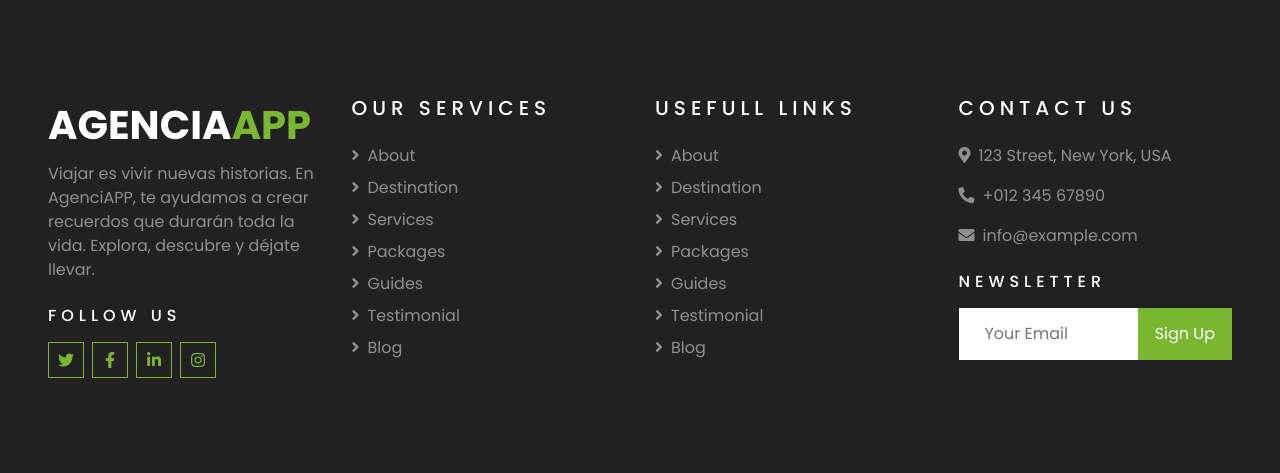
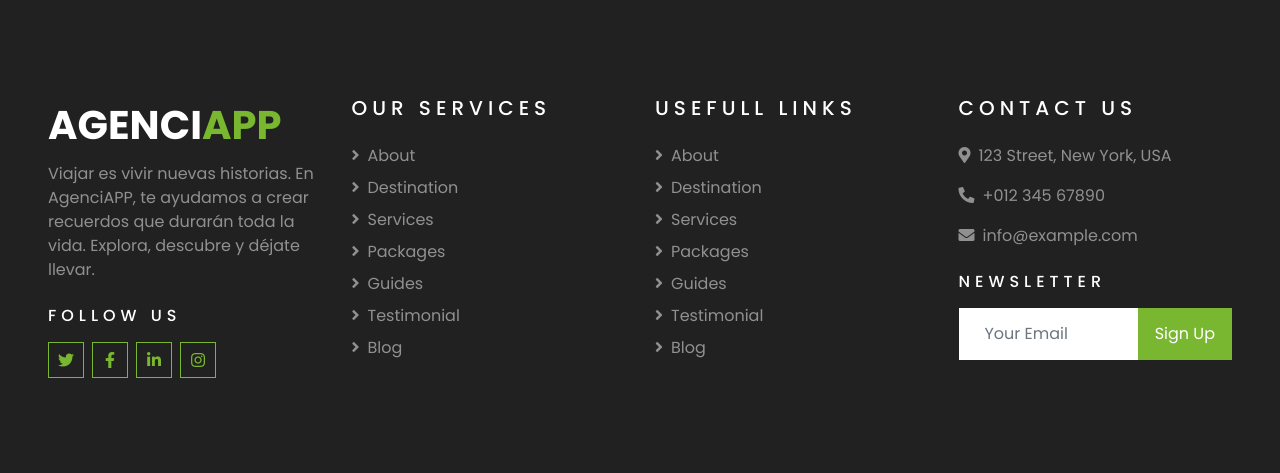
Before and after one commit to MikelHuete/ProyectoWeb, a Django app: page /AgenciaAPP/ in a window 1280 px wide. Shown: the part 2040-2513 px from the top of the page. Run offline with Django 5.2, Linux system fonts and the light colour scheme; data comes from the database, SQL or seed files in the repository; some libraries are stand-ins or nearby versions.

Commit message:
Update index.html

```diff
--- a/AgenciaViajes/AgenciaAPP/templates/index.html
+++ b/AgenciaViajes/AgenciaAPP/templates/index.html
@@ -224,7 +224,7 @@
         <div class="row pt-5">
             <div class="col-lg-3 col-md-6 mb-5">
                 <a href="" class="navbar-brand">
-                    <h1 class="text-primary"><span class="text-white">AGENCIA</span>APP</h1>
+                    <h1 class="text-primary"><span class="text-white">AGENCI</span>APP</h1>
                 </a>
                 <p>Viajar es vivir nuevas historias. En AgenciAPP, te ayudamos a crear recuerdos que durarán toda la vida. Explora, descubre y déjate llevar.</p>
                 <h6 class="text-white text-uppercase mt-4 mb-3" style="letter-spacing: 5px;">Follow Us</h6>
```
